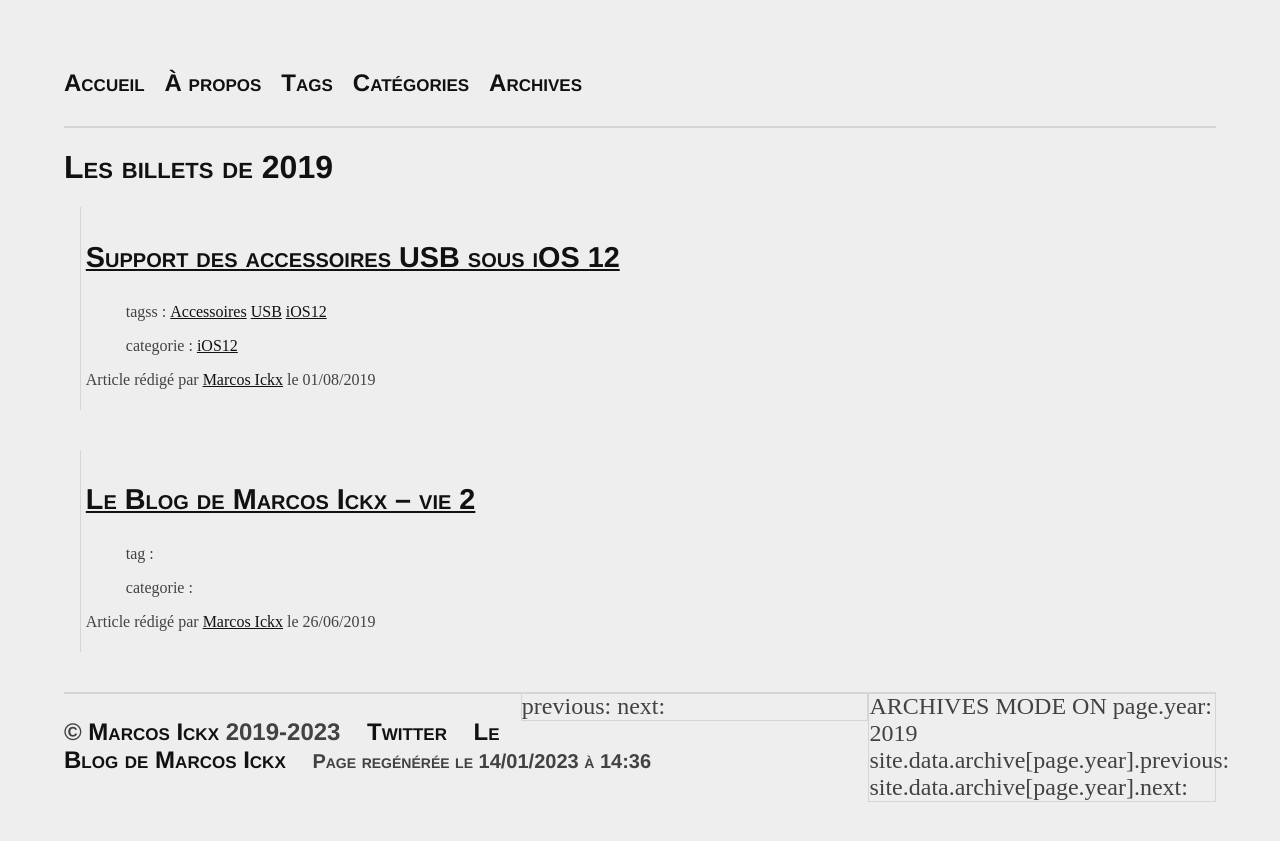
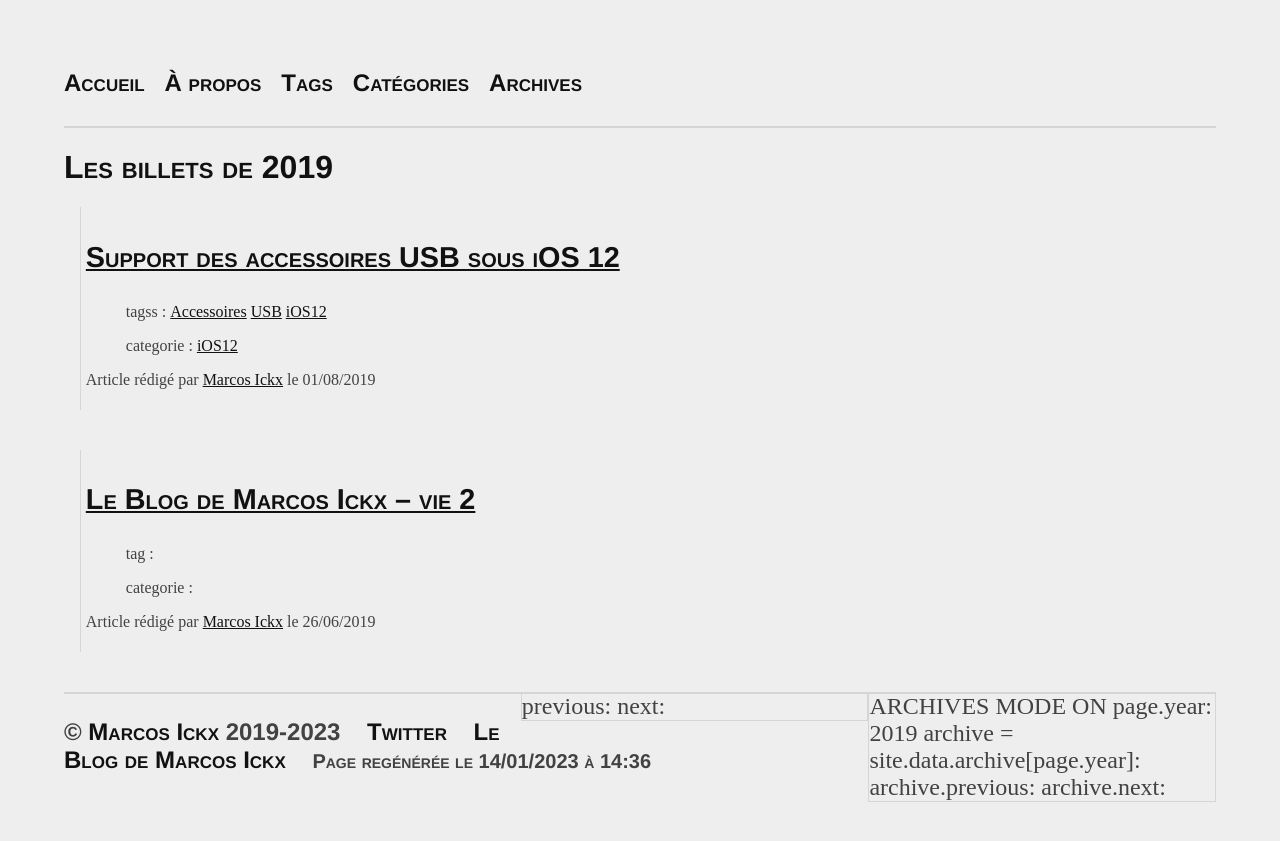
Before and after one commit to MarcosIckx/PreviewMarcosxNet, a Jekyll site: the page built from _pages/2019.md, in a window 1280 px wide. Shown: the top 841 px of the page. Built offline with Jekyll 4.4.1, drawn with Linux system fonts in a browser that asks for light colours.

Commit message:
Update previous-next.html

```diff
--- a/_includes/previous-next.html
+++ b/_includes/previous-next.html
@@ -32,16 +32,18 @@
   {%- assign previous = page.previous -%}
   {%- assign next = page.next -%}
 {%- elsif page.layout contains "archives" -%}
+{%- assign archive = site.data.archive[page.year] -%}
 {%- if debugMode -%}
 <div class="debug">
   ARCHIVES MODE ON
 page.year: {{page.year}}
-site.data.archive[page.year].previous: {{site.data.archive[page.year].previous}}
-site.data.archive[page.year].next: {{site.data.archive[page.year].next}}
+archive = site.data.archive[page.year]: {{archive}}
+archive.previous: {{archive.previous}}
+archive.next: {{archive.next}}
 </div>
 {%- endif -%}
-  {%- assign previous = site.data.archive[site.data.archive[page.year].previous] -%}
-  {%- assign next = site.data.archive[site.data.archive[page.year].next] -%}
+  {%- assign previous = site.data.archive[archive.previous] -%}
+  {%- assign next = site.data.archive[archive.next] -%}
 {%- endif -%}
 {%- if debugMode -%}
 <div class="debug">
```
